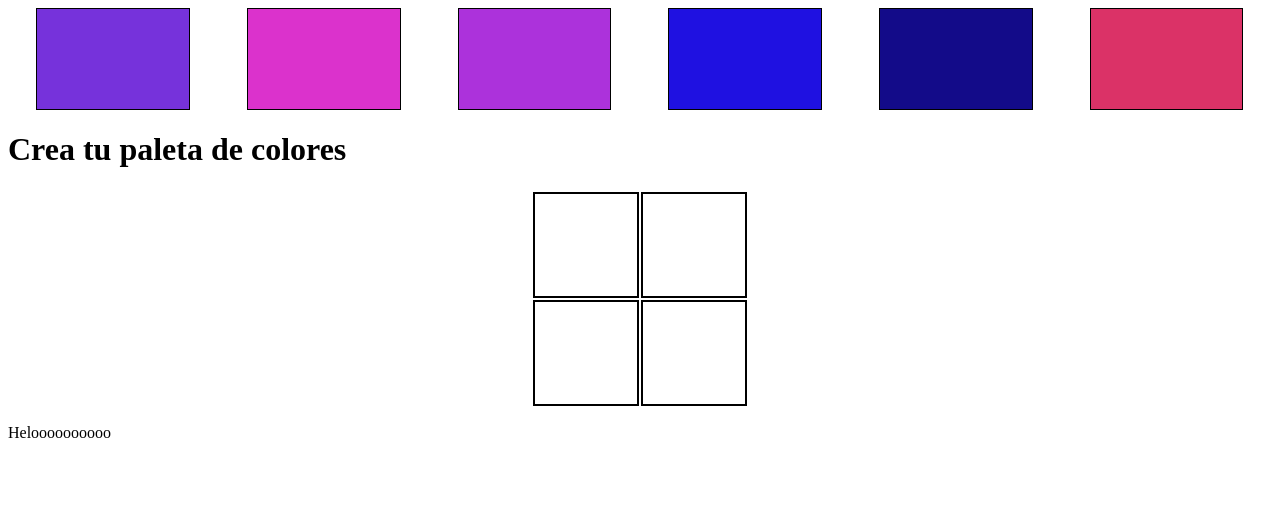
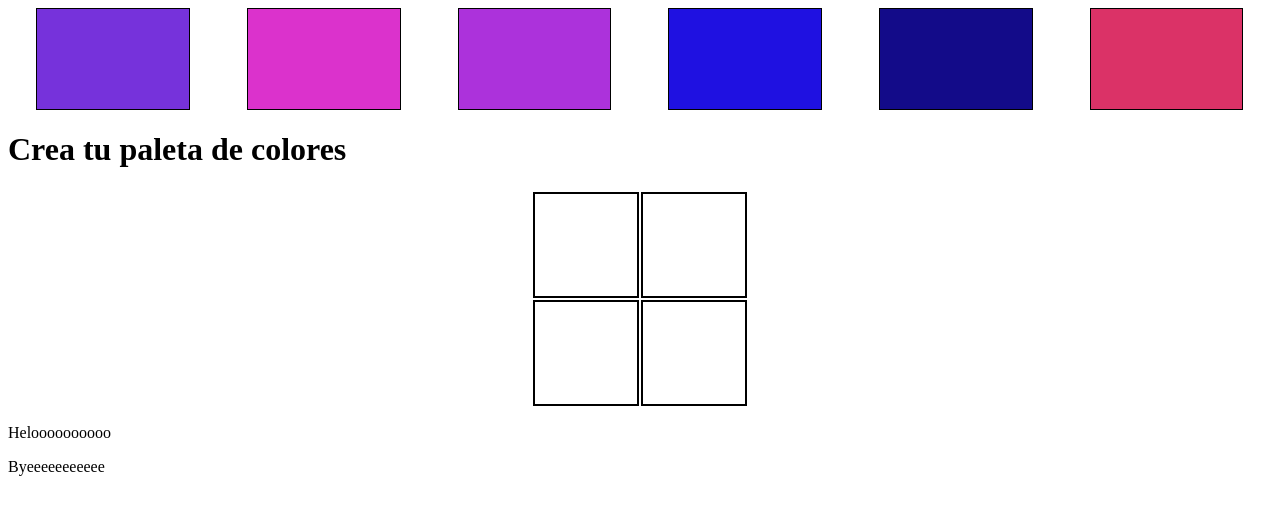
Before and after one commit to Elena-NS/final-DAM-js, a plain HTML site: page index.html in a window 1280 px wide. Drawn offline with Linux system fonts and the light colour scheme.

Commit message:
Añadido p a index.html

```diff
--- a/index.html
+++ b/index.html
@@ -24,6 +24,7 @@
         </table>
     </div>
     <p>Heloooooooooo</p>
+    <p>Byeeeeeeeeeee</p>
     <script src="js.js"></script>
 </body>
 
```
